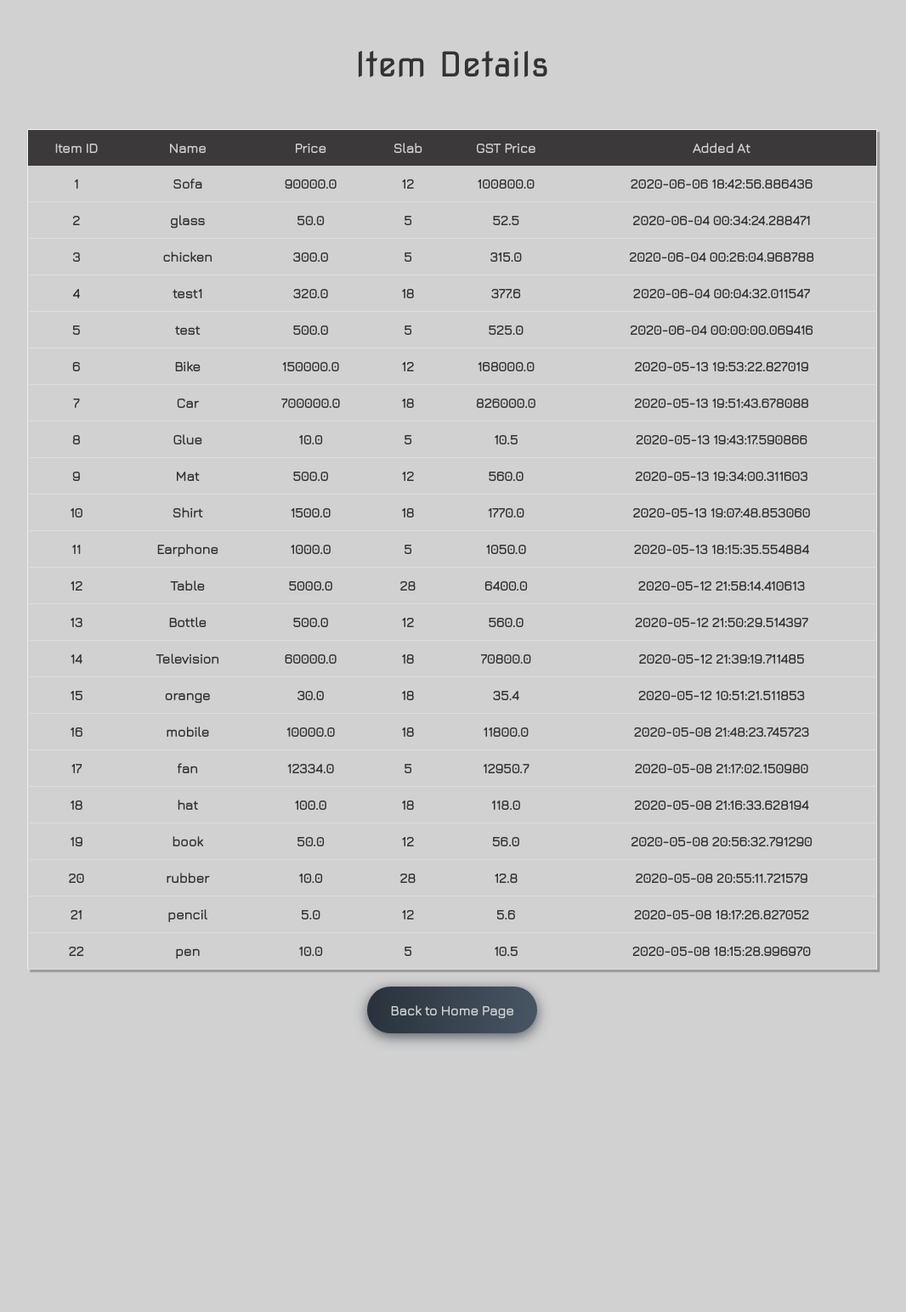
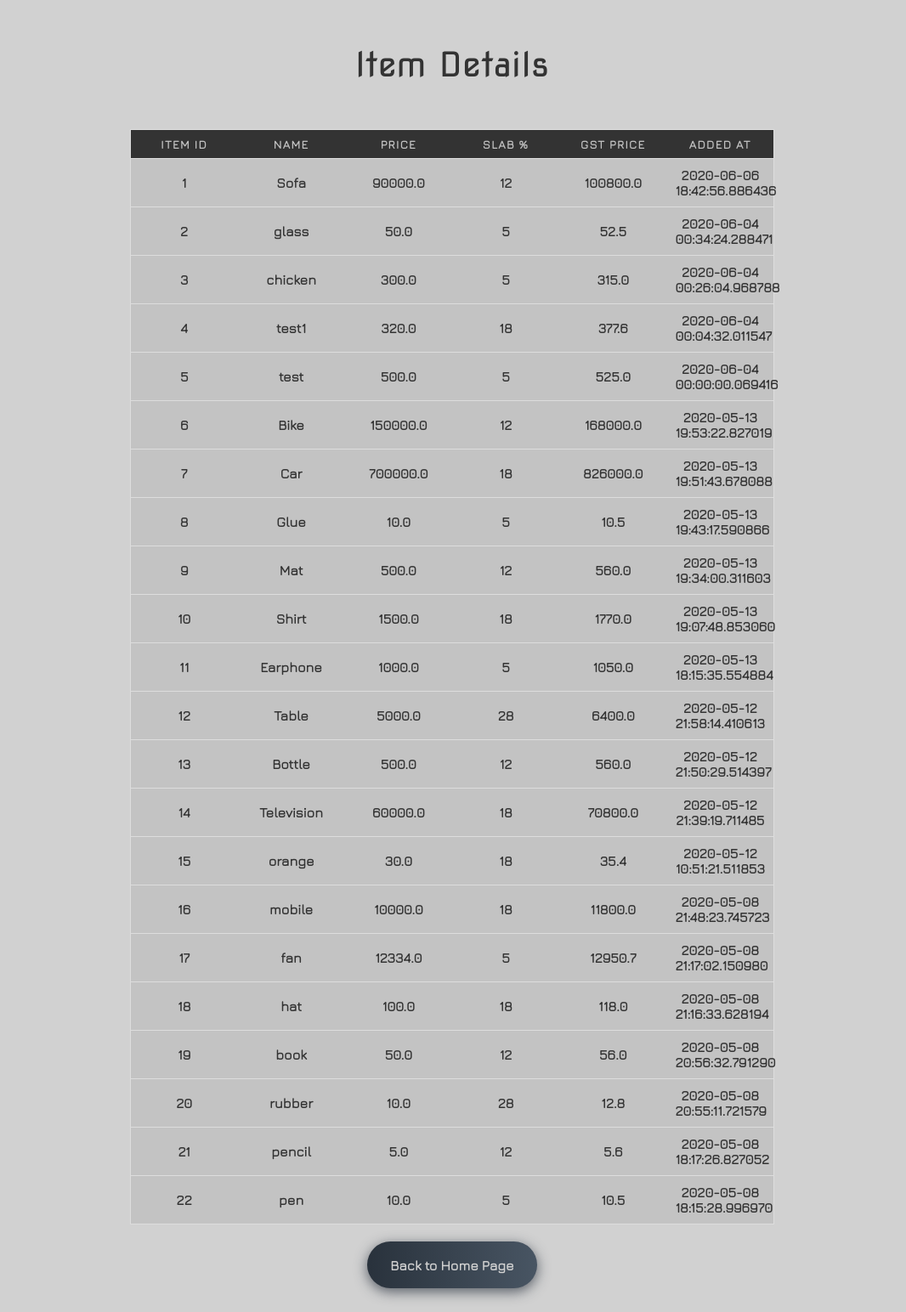
Before and after one commit to Nelson542/GST-Demonstrator, a Flask app: page /table in a window 1280 px wide. Shown: the whole page at 85% size, without its empty margins (108-1174 px from the left). Before the commit the page ends 1230 px from the top, so only its background shows below. Run offline with Flask 2, Linux system fonts and the light colour scheme; data comes from the database, SQL or seed files in the repository; both versions use the stored data as it was after the commit.

Commit message:
responsive items table

```diff
--- a/static/css/calculate.css
+++ b/static/css/calculate.css
@@ -15,7 +15,7 @@
 .overlay
 {
     background-color: #d1d1d1;
-    width: 100%;
+    width: 50%;
     margin: 3.125rem auto 0 auto;
 }
 
--- a/static/css/table.css
+++ b/static/css/table.css
@@ -4,83 +4,89 @@
 }
 
 
-@media only screen and (max-width: 600px) {
-  .overlay {
-    padding-top: 50%;
-  }
+
+table {
+  border: 1px solid #ccc;
+  border-collapse: collapse;
+  margin: 0;
+  padding: 0;
+  width: 60%;
+  table-layout: fixed;
+  margin: auto;
 }
 
-*,
-*:after,
-*:before {
-  box-sizing: border-box;
+table caption {
+  font-size: 1.5em;
+  margin: .5em 0 .75em;
 }
 
-
-.center {
-  align-items: center;
-  display: flex;
-  flex-direction: column;
-  justify-content: center;
+table tr {
+  background-color: #c3c3c3;
+  border: 1px solid #ddd;
+  padding: .35em;
 }
 
-table {
-  border: 0.1em solid #eee;
-  box-shadow: 0.2em 0.2em 0 rgba(0, 0, 0, 0.25);
-  border-collapse: collapse;
-}
-
-th,
-td {
-  padding: 0.75em;
-}
-
-th {
-  background: #3b3939;
-  color: #d1d1d1;
+table th,
+table td {
+  padding: .625em;
   text-align: center;
 }
 
-tr {
-  &:not(.first) {
-    border-bottom: .10em solid #ddd;
-    color: #444;
-    cursor: pointer;
-    transition: all 150ms ease;
+table th {
+  font-size: .85em;
+  letter-spacing: .1em;
+  text-transform: uppercase;
+  background: #333;
+}
 
-    &:hover {
-      background: #333;
-      color: #000;
-    }
+@media screen and (max-width: 600px) {
+  table {
+    border: 0;
+  }
+
+  table caption {
+    font-size: 1.3em;
+  }
+
+  table thead {
+    border: none;
+    clip: rect(0 0 0 0);
+    height: 1px;
+    margin: -1px;
+    overflow: hidden;
+    padding: 0;
+    position: absolute;
+    width: 1px;
+  }
+
+  table tr {
+    border-bottom: 3px solid #ddd;
+    display: block;
+    margin-bottom: .625em;
+  }
+
+  table td {
+    border-bottom: 1px solid #ddd;
+    display: block;
+    font-size: .8em;
+    text-align: right;
+  }
+
+  table td::before {
+    /*
+    * aria-label has no advantage, it won't be read inside a table
+    content: attr(aria-label);
+    */
+    content: attr(data-label);
+    float: left;
+    font-weight: bold;
+    text-transform: uppercase;
+  }
+
+  table td:last-child {
+    border-bottom: 0;
   }
 }
-
-// MQ
-@media(max-width: 48.95em) {
-  tr *:last-child {
-    display: none;
-  }
-}
-
-@media(max-width: 35em){
-  header {
-    & > h1 {
-      font-size: 1.5rem;
-      font-weight: bold;
-      text-align: center;
-    }
-  }
-
-  tr *:nth-child(5){
-    display: none;
-  }
-
-  tr *:nth-child(1){
-    display: none;
-  }
-}
-
-
 
 #back
 {
--- a/templates/table.html
+++ b/templates/table.html
@@ -4,6 +4,8 @@
 <head>
     <meta charset="UTF-8">
     <title>GST</title>
+    <meta name="viewport" content="width=device-width, initial-scale=1.0">
+    <meta http-equiv="X-UA-Compatible" content="ie=edge">
     <link rel="stylesheet" type="text/css" href="{{ url_for('static', filename='/css/table.css') }}">
     <link href='https://fonts.googleapis.com/css?family=Syncopate' rel='stylesheet' type='text/css'>
     <link href='https://fonts.googleapis.com/css?family=Nova Square' rel='stylesheet' type='text/css'>
@@ -15,13 +17,13 @@
 
     <div class="center">
 
-      <table style="width:1000px;">
+      <table >
         <thead>
-          <tr class="first" style="text-align:center;font-family:Jura;color:#333;">
+          <tr class="first" style="text-align:center;font-family:Jura;color:#c3c3c3;">
             <th>Item ID</th>
             <th>Name</th>
             <th>Price</th>
-            <th>Slab</th>
+            <th>Slab %</th>
             <th>GST Price</th>
             <th>Added At</th>
           </tr>
@@ -29,12 +31,12 @@
         <tbody>
           {% for value in output %}
             <tr style="text-align:center;font-family:Jura;color:#333;font-weight: 600;">
-                <td> {{ loop.length - (value[0]-1) }}</td>
-                <td> {{ value[1] }}</td>
-                <td> {{ value[2] }}</td>
-                <td> {{ value[3] }}</td>
-                <td> {{ value[4] }}</td>
-                <td> {{ value[5] }}</td>
+                <td scope="row" data-label="Item ID"> {{ loop.length - (value[0]-1) }}</td>
+                <td data-label="Name"> {{ value[1] }}</td>
+                <td data-label="Price"> {{ value[2] }}</td>
+                <td data-label="Slab %"> {{ value[3] }}</td>
+                <td data-label="GST Price"> {{ value[4] }}</td>
+                <td data-label="Added At"> {{ value[5] }}</td>
             </tr>
           {% endfor %}
         </tbody>
```
Also changed, not shown: new_database.db.
